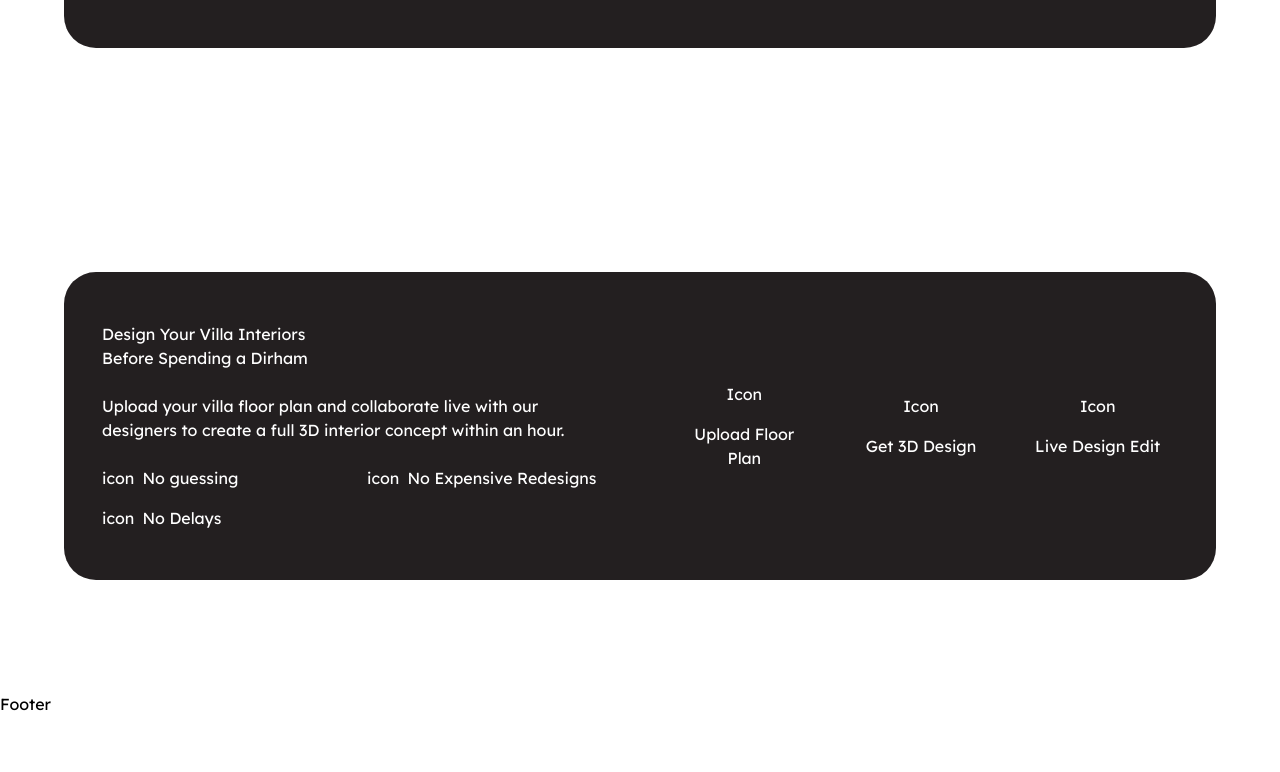
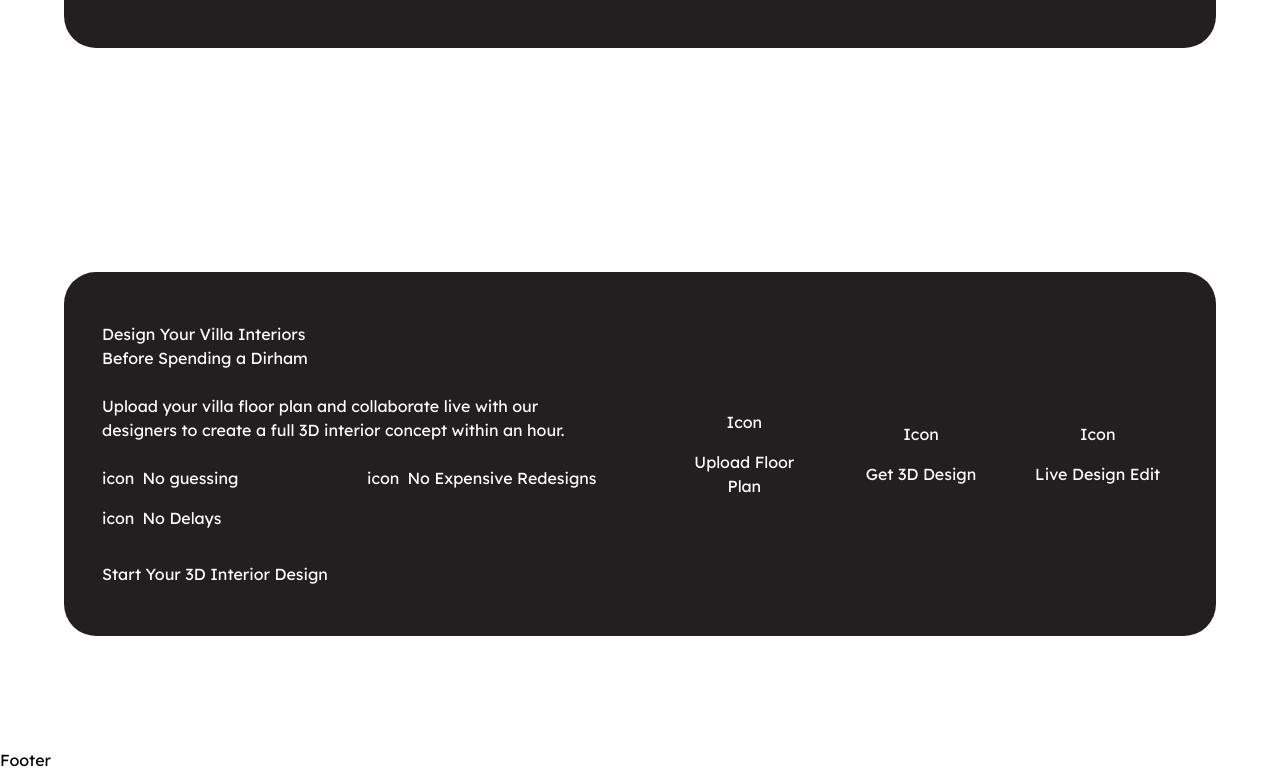
Before and after one commit to sreejith97/ideal-home-ui, a Next.js app: page / in a window 1280 px wide. Shown: the part 3778-4550 px from the top of the page. Before the commit the page ends 4494 px from the top, so only its background shows below. Built offline with nearby package versions, Linux system fonts and the light colour scheme.

Commit message:
feat: added button in the HowItWorks page

```diff
--- a/src/components/layout/HowItWorks.tsx
+++ b/src/components/layout/HowItWorks.tsx
@@ -26,6 +26,12 @@ const HowItWorks = () => {
               <div className="flex items-center gap-2">
                 <span>icon</span> No Delays
               </div>
+            </div>
+
+            <div className="flex mt-2">
+              <button className="flex items-center gap-2">
+                Start Your 3D Interior Design <span></span>
+              </button>
             </div>
           </div>
 
```
